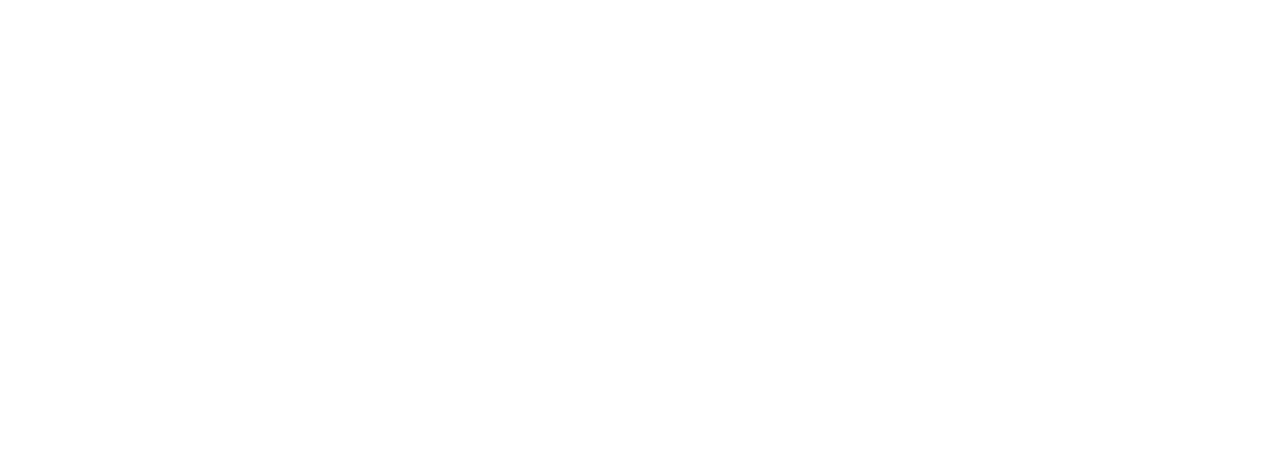
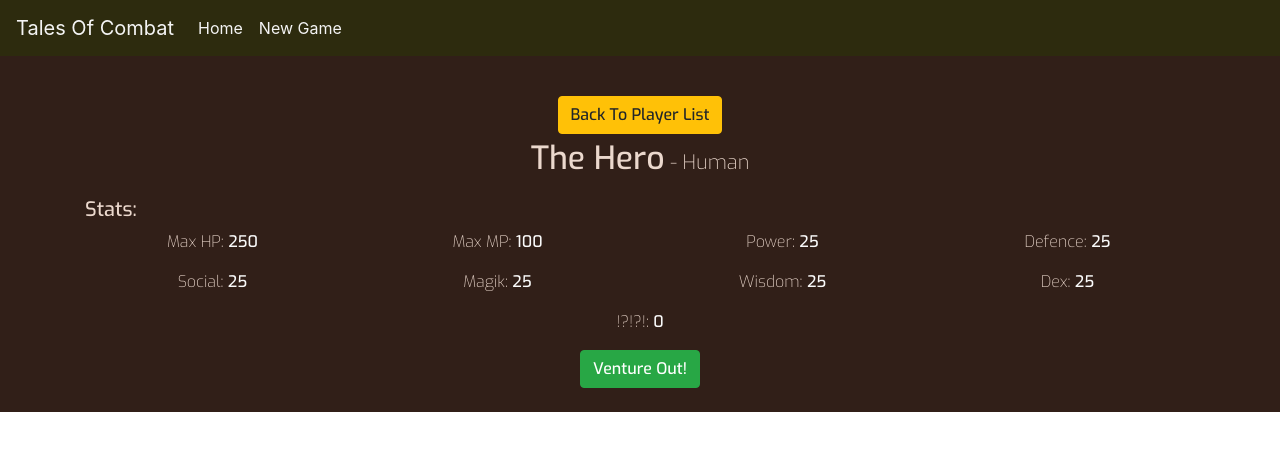
Before and after one commit to JackSnowdon/talesofcombat, a Django app: page /setup/single_player/3/ in a window 1280 px wide. Before the commit the part shown is empty. Shown: the top 451 px of the page. Run offline with Django 3.2, Linux system fonts and the light colour scheme; data comes from the database, SQL or seed files in the repository; parts of the project's set-up code (start-up, migrations or seed data) failed here and were passed over; some libraries are stand-ins or nearby versions.

Commit message:
Player profile detailview working, abotu to start on gameplay

```diff
--- a/home/views.py
+++ b/home/views.py
@@ -1,6 +1,8 @@
 from django.shortcuts import render
+from setup.models import BaseModel
 
 # Create your views here.
 
 def index(request):
-    return render(request, 'index.html')
+    players = BaseModel.objects.order_by("name")
+    return render(request, 'index.html', {"players": players})
--- a/setup/templates/setup/basemodel_detail.html
+++ b/setup/templates/setup/basemodel_detail.html
@@ -0,0 +1,48 @@
+
+{% extends 'base.html' %} {% load crispy_forms_tags %} {% load static %} {% block page_title %} View {{ object.name }}
+{% endblock %} {% block content %}
+
+
+<div class="row">
+    <div class="col-12 text-center">
+        <a class="btn btn-warning" href="{% url 'new_game' %}" role="button" aria-disabled="false">Back To Player List</a>
+        <p class="name-display">{{ object.name }}<span class="race-display"> - {{ object.race }}</span></p>
+    </div>
+</div>
+
+<h5>Stats:</h5>
+<div class="row text-center">
+    <div class="col-md-3">
+        <p class="stat-kay">Max HP: <span class="stat-display">{{ object.max_hp }}</span></p>
+    </div>
+    <div class="col-md-3">
+        <p class="stat-kay">Max MP: <span class="stat-display">{{ object.max_mp }}</span></p>
+    </div>
+    <div class="col-md-3">
+        <p class="stat-kay">Power: <span class="stat-display">{{ object.power }}</span></p>
+    </div>
+    <div class="col-md-3">
+        <p class="stat-kay">Defence: <span class="stat-display">{{ object.defence }}</span></p>
+    </div>
+    <div class="col-md-3">
+        <p class="stat-kay">Social: <span class="stat-display">{{ object.social }}</span></p>
+    </div>
+    <div class="col-md-3">
+        <p class="stat-kay">Magik: <span class="stat-display">{{ object.magik }}</span></p>
+    </div>
+    <div class="col-md-3">
+        <p class="stat-kay">Wisdom: <span class="stat-display">{{ object.wisdom }}</span></p>
+    </div>
+    <div class="col-md-3">
+        <p class="stat-kay">Dex: <span class="stat-display">{{ object.dex }}</span></p>
+    </div>
+    <div class="col-12">
+        <p class="stat-kay">!?!?!: <span class="stat-display">{{ object.soul }}</span></p>
+    </div>
+    <div class="col-12">
+        <a class="btn btn-success" href="#" role="button" aria-disabled="false">Venture Out!</a>
+    </div>
+</div>
+<br>
+
+{% endblock %}
--- a/setup/views.py
+++ b/setup/views.py
@@ -32,8 +32,8 @@
             if stat_total > 100:
                 messages.error(request, 'Invalid Stats for {0}, stat total ({1}) greater than 100'.format(player.name, stat_total), extra_tags='alert')
             else:
-                player.max_hp = race.buffs * (defence + power)
-                player.max_mp = race.buffs * (wisdom + magik)
+                player.max_hp = race.buffs * (defence / power)
+                player.max_mp = (race.saps / 2) * (wisdom + magik)
                 player.save()
                 messages.error(request, 'Added {0}'.format(player.name), extra_tags='alert')
                 return redirect("new_game")
--- a/static/css/styles.css
+++ b/static/css/styles.css
@@ -57,6 +57,24 @@
     text-decoration: none;
 }
 
+.name-display {
+    font-size: 2rem;
+}
+
+.race-display {
+    font-size: 1.25rem;
+    font-weight: 200;
+}
+
+.stat-kay {
+    font-weight: 200;
+}
+
+.stat-display {
+    color: #fafafa;
+    font-weight: 500;
+}
+
 
 /* Icons */
 
```
Also changed, not shown: home/templates/index.html (+8 -1 lines), setup/templates/new_player.html (+5 -3 lines).
